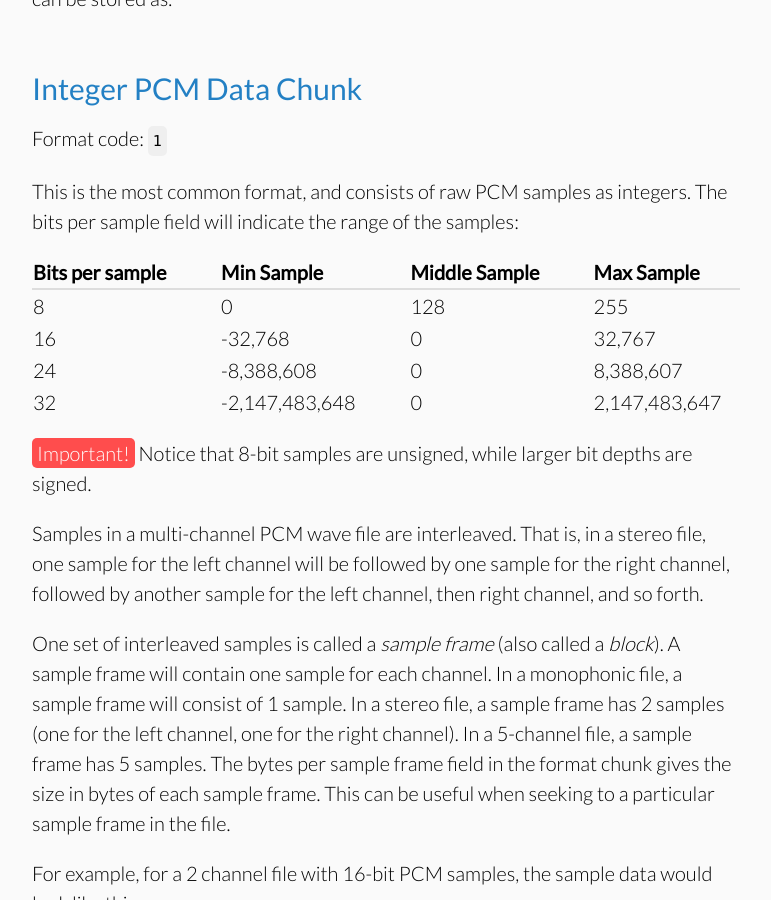
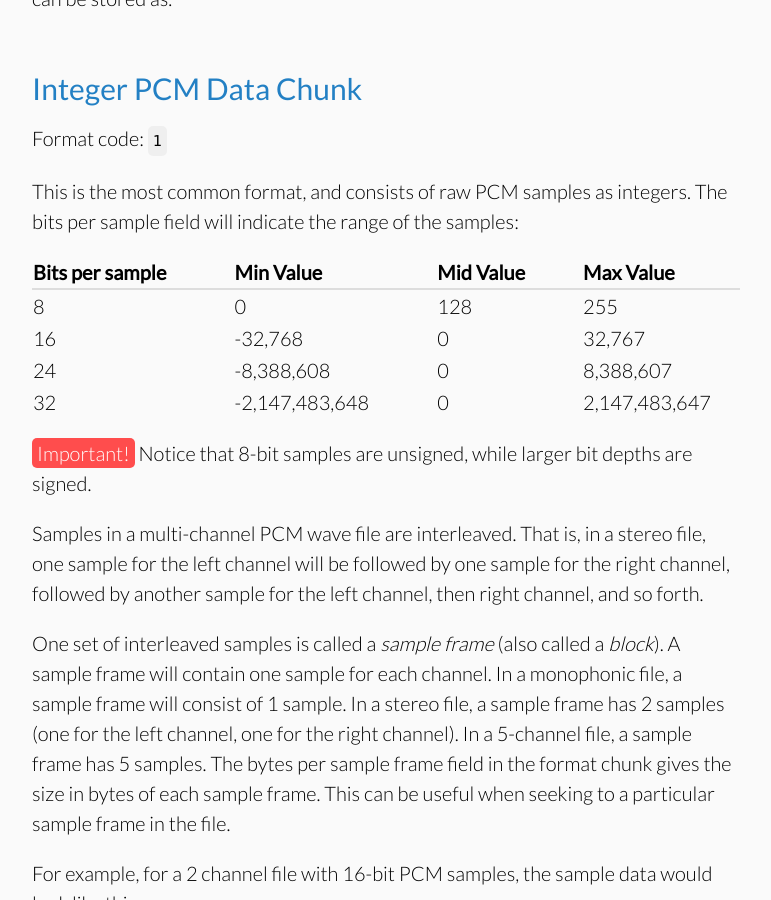
Before and after one commit to jstrait/wavefile, a Jekyll site: the page built from how_wave_files_work.html, in a window 1280 px wide and 900 px high, scrolled down 9152 px. Shown: the whole window, without its empty margins (254-1025 px from the left). Built offline with Jekyll 4.4.1, drawn with Linux system fonts in a browser that asks for light colours; some web fonts are replaced.

Commit message:
Better column headers
This seems better to me because what these columns show are the
ranges for the _value_ of a sample. (Even though it seems like
"sample" can sometimes be used as shorthand for "value of a sample").

```diff
--- a/how_wave_files_work.html
+++ b/how_wave_files_work.html
@@ -372,9 +372,9 @@ and Data Specifications 1.0, August 1991</a></li>
     <table>
       <tr>
         <th>Bits per sample</th>
-        <th>Min Sample</th>
-        <th>Middle Sample</th>
-        <th>Max Sample</th>
+        <th>Min Value</th>
+        <th>Mid Value</th>
+        <th>Max Value</th>
       </tr>
       <tr>
         <td>8</td>
```
